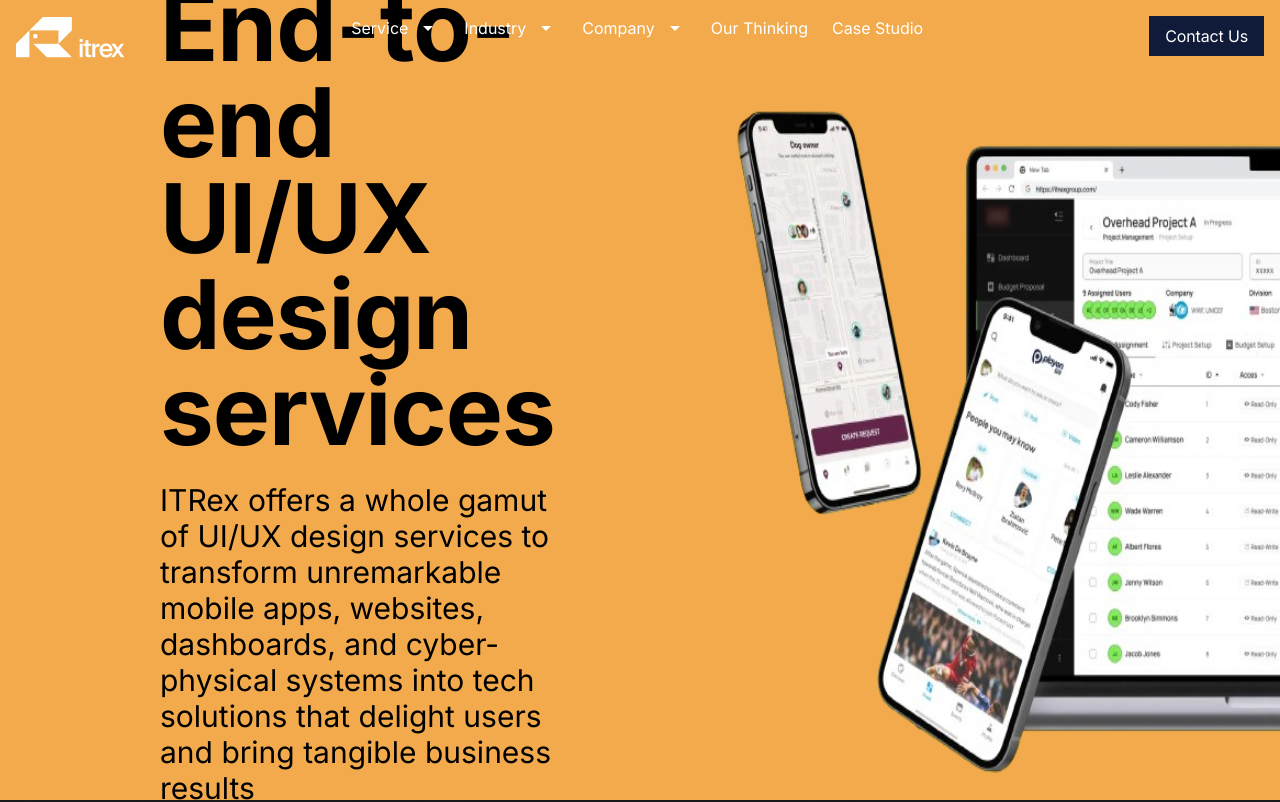
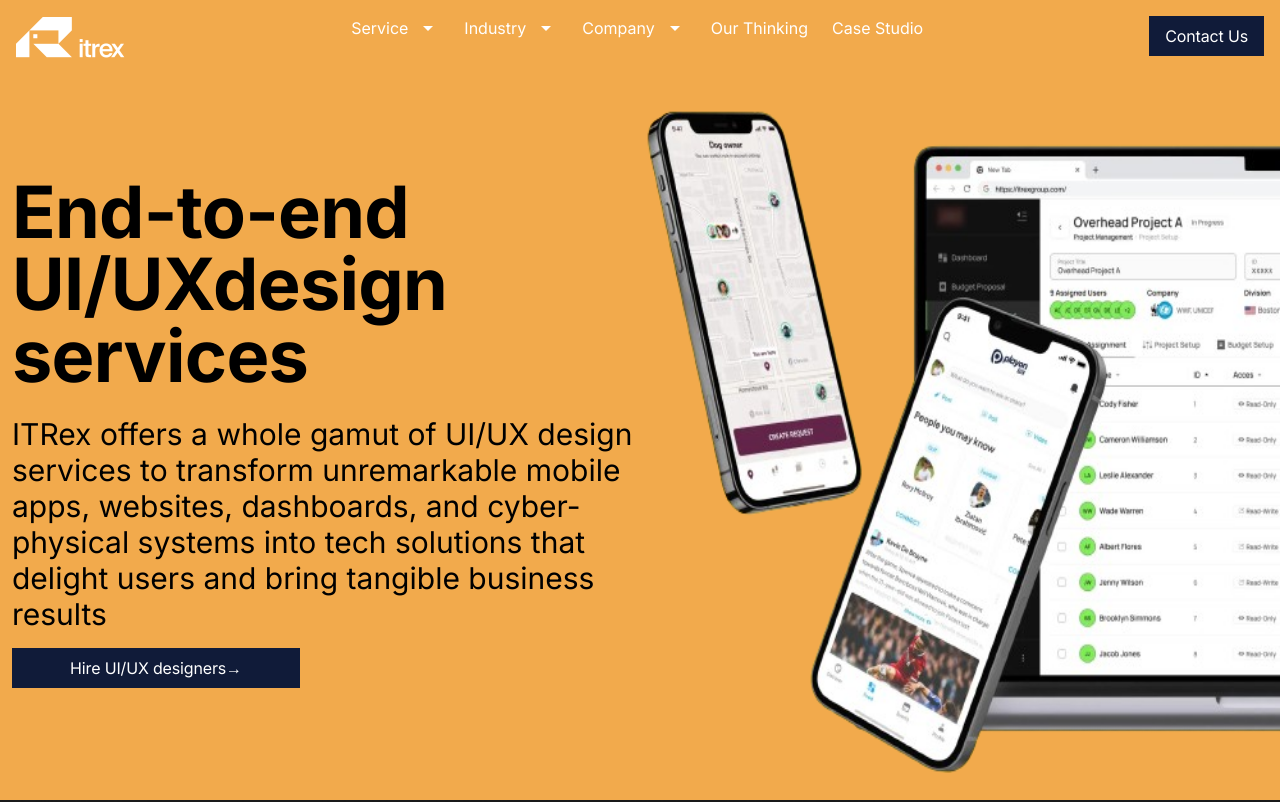
Before and after one commit to special-char/spechialchar-web, a Next.js app: page /UI in a window 1280 px wide. Shown: the top 802 px of the page. Built offline with nearby package versions, Linux system fonts and the light colour scheme; a web font is replaced by a local one.

Commit message:
uibanner in change css

```diff
--- a/src/components/UIBanner/index.tsx
+++ b/src/components/UIBanner/index.tsx
@@ -5,16 +5,16 @@
 
 const Banner = (props: Props) => {
     return (
-        <div className=" bg-orange text-black flex flex-wrap md:flex-nowrap md:flex-1 justify-center xl:gap-40 sm:h-screen">
-            <div className="flex flex-col justify-center pt-16 pl-7 xl:pl-40 md:w-1/2">
-                <h2 className="text-4xl md:text-5xl lg:text-7xl xl:text-8xl font-bold">
-                End-to-end UI/UX design services
+        <div className=" bg-orange  text-black flex flex-wrap md:flex-nowrap md:flex-1 justify-center  sm:h-screen">
+            <div className="flex flex-col justify-center pt-16  pl-3 md:w-1/2 ">
+                <h2 className="text-4xl md:text-5xl lg:text-7xl xl:text-7xl font-bold ">
+                End-to-end UI/UXdesign services
                 </h2>
                 <div className="text-base md:text-xl xl:text-3xl w-full mt-4">
                 ITRex offers a whole gamut of UI/UX design services to transform unremarkable mobile apps, websites, dashboards, and cyber-physical systems into tech solutions that delight users and bring tangible business results
                 </div>
 
-                <Button className="md:w-72 w-60 mt-10">Hire UI/UX designers&rarr; </Button>
+                <Button className="md:w-72 w-60 mt-4">Hire UI/UX designers&rarr; </Button>
             </div>
             <div className= "relative md:w-1/2 mt-20 md:mt-20 lg:mt-16 xl:mt-20 ">
                 <img
```
